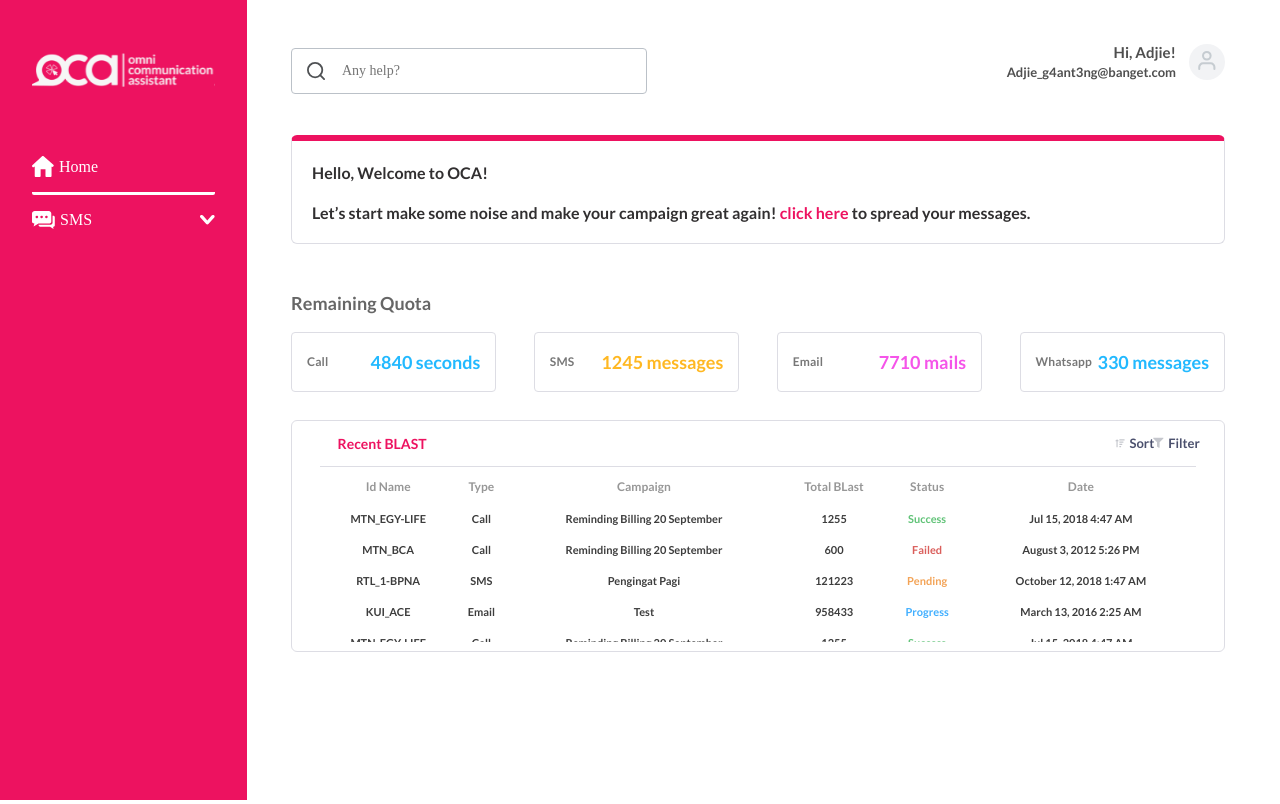
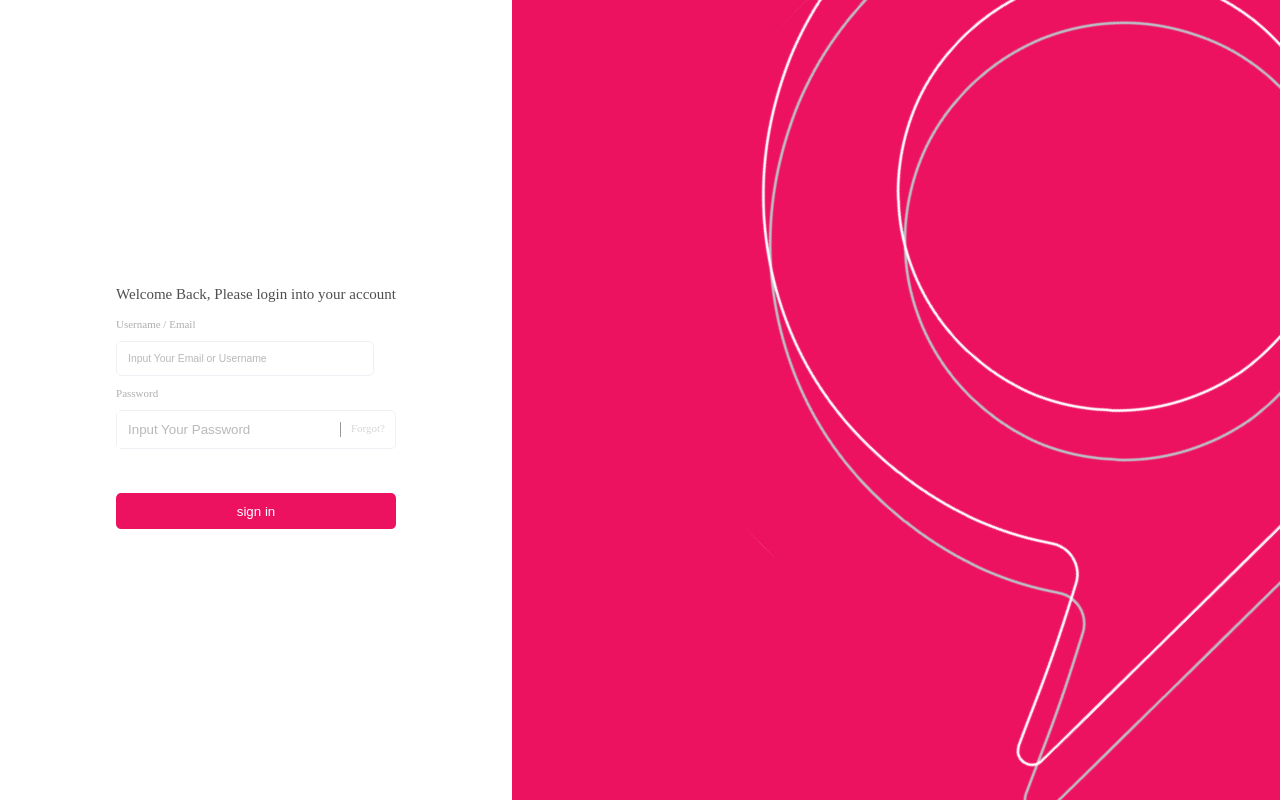
Before and after one commit to AmarKhoirudin/LatihanStyle, a React (Create React App) app: page / in a window 1280 px wide. Built offline with nearby package versions, Linux system fonts and the light colour scheme.

Commit message:
finished

```diff
--- a/src/Router/index.js
+++ b/src/Router/index.js
@@ -13,7 +13,7 @@
         </div>
         <div style={{ flex: 85 }}>
           <NavBar />
-          <Route exact path="/" component={HomePage} />
+          <Route exact path="/home" component={HomePage} />
           <Route path="/smsscheduller" component={SmsSchedullerPage} />
         </div>
       </div>
@@ -25,7 +25,7 @@
   return (
     <Router>
       <Switch>
-        <Route path="/login" component={LoginPage} />
+        <Route exact path="/" component={LoginPage} />
         <Route exact component={AuthPage} />
       </Switch>
     </Router>
--- a/src/components/molekul/SideBar/index.js
+++ b/src/components/molekul/SideBar/index.js
@@ -30,7 +30,7 @@
         <img src={LogoOca} className="SideBarLogo" alt="Logo" />
         <div className="wrapperNavlink">
           <NavLink
-          onClick={() => setCheckBox(!checkBox)} to="/" activeClassName="active" className="Navlink" exact onClick={() => setCheckBox(!checkBox)}>
+          onClick={() => setCheckBox(!checkBox)} to="/home" activeClassName="active" className="Navlink" exact onClick={() => setCheckBox(!checkBox)}>
             <img src={HomeIcon} alt="HomeIcon" />
             <p className="textNavlink">Home</p>
           </NavLink>
--- a/src/pages/Login/index.js
+++ b/src/pages/Login/index.js
@@ -24,7 +24,7 @@
             <input type="password" className="inputPassword" placeholder="Input Your Password" />
             <p className="textForgot">Forgot?</p>
           </div>
-          <Link to="/">
+          <Link to="/home">
             <Button titlle="sign in" />
           </Link>
         </form>
--- a/src/pages/SmsScheduller/index.css
+++ b/src/pages/SmsScheduller/index.css
@@ -190,7 +190,7 @@
 
 /* buttonSave */
 .wrapperSmsScheduller .buttonSave{
-  margin-top: 7%;
+  margin-top: 10%;
   margin-bottom: 7%;
   width: 72%;
   display: flex;
@@ -227,5 +227,11 @@
     justify-content: flex-start;
     height: 40px;
   }
+  .wrapperSmsScheduller .buttonSave{
+    width: 100%;
+  }
+  .wrapperSmsScheduller .buttonSave .buttonSavebantuan {
+    width: 100%;
 
+  }
 }
```
